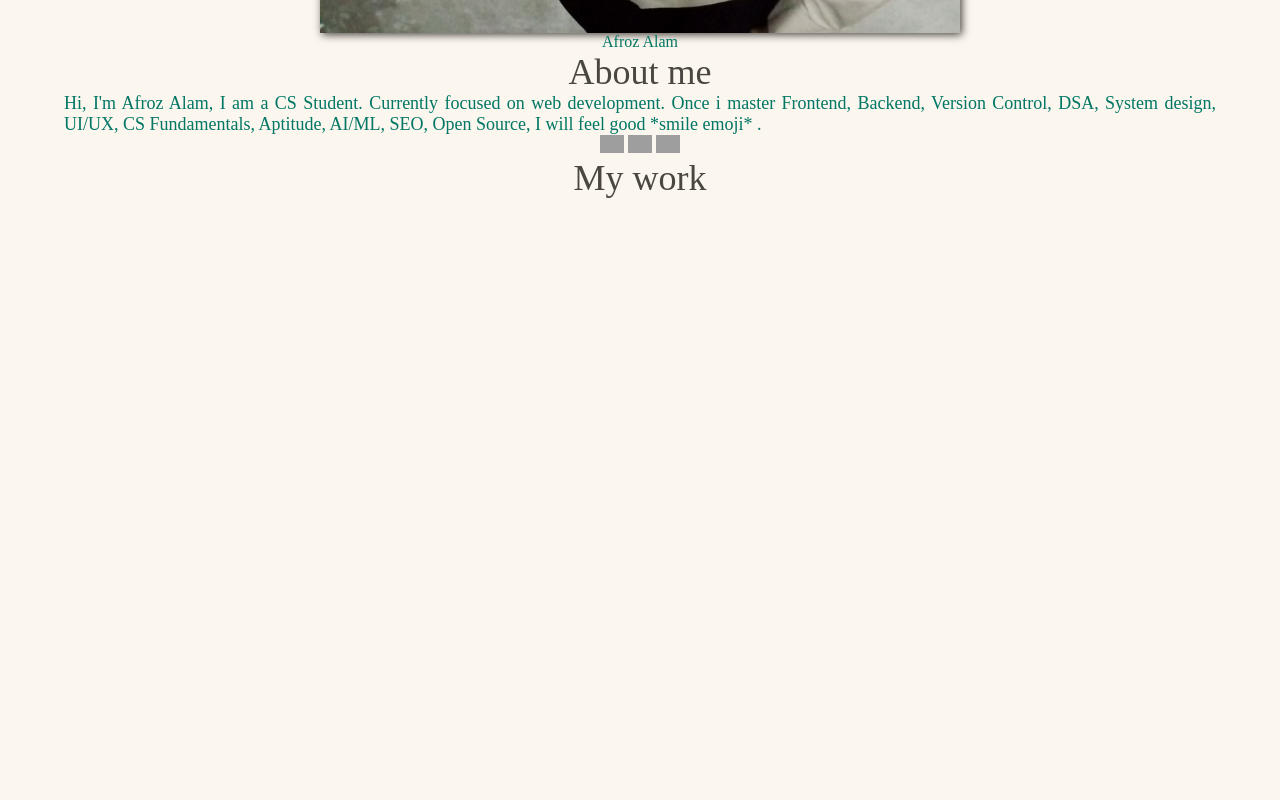
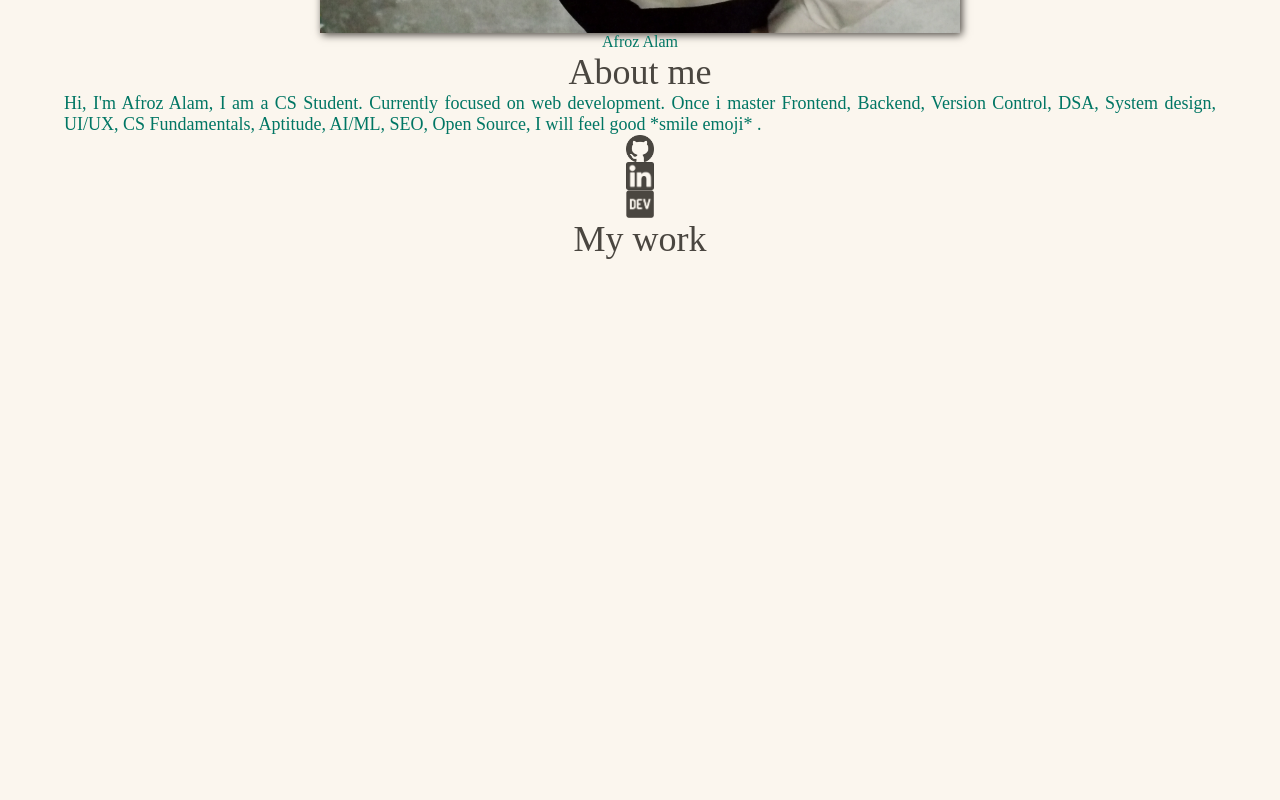
Before and after one commit to alam-afroz/Homepage, a plain HTML site: page index.html in a window 1280 px wide. Shown: the part 1020-1820 px from the top of the page. Drawn offline with Linux system fonts and the light colour scheme; grey boxes are pictures that could not be loaded; a web font is replaced by a local one.

Commit message:
added links to img tag

```diff
--- a/index.html
+++ b/index.html
@@ -22,11 +22,26 @@
 </p>
 <div class="icons_header">
 
+<a href="https://github.com/alam-afroz"  target="_blank"
+           rel="noopener noreferrer">
 
-<img class="icon" src="https://cdn.jsdelivr.net/gh/devicons/devicon@latest/icons/github/github-original.svg" />
+<img class="icon" src="./assets/github_brown.png" />
+</a>
 
-<img class="icon" src="https://cdn.jsdelivr.net/gh/devicons/devicon@latest/icons/linkedin/linkedin-plain.svg" />
-<img class="icon" src="https://cdn.jsdelivr.net/gh/devicons/devicon@latest/icons/linkedin/linkedin-plain.svg" />
+
+<a href="https://www.linkedin.com/in/profile-afroz-alam/"  target="_blank"
+           rel="noopener noreferrer">
+
+<img class="icon" src="./assets/linked_in_brown.png" />
+</a>
+
+<a href="https://dev.to/afroz_alam_"  target="_blank"
+           rel="noopener noreferrer">
+
+<img class="icon" src="./assets/dev_icon_brown.png" />
+</a>
+
+
 </div>
 </section>
 <main>
@@ -37,7 +52,7 @@
    <img class="project" src="./assets/projects/weather_app.jpg" alt="project">
    <div class="description">
        <p class="project_name">Weather App</p>
-       <img class="icon github"  src="https://cdn.jsdelivr.net/gh/devicons/devicon@latest/icons/github/github-original.svg" />
+       <img class="icon github"  src="./assets/github_brown.png" />
        <img class="icon link"  src="./assets/arrow.svg" />
        <p class="project_description">Weather App which fetches weather data from live api</p>
    </div>
@@ -46,7 +61,7 @@
  <img class="project" src="./assets/projects/todo.jpg" alt="project">
     <div class="description">
         <p class="project_name">To-do List App</p>
-        <img class="icon github"  src="https://cdn.jsdelivr.net/gh/devicons/devicon@latest/icons/github/github-original.svg" />
+       <img class="icon github"  src="./assets/github_brown.png" />
         <img class="icon link"  src="./assets/arrow.svg" />
         <p class="project_description">A to-do list with localStorage to save tasks and info</p>
     </div>
@@ -57,7 +72,7 @@
 <img class="project" src="./assets/projects/tic-tac-toe.jpg" alt="project">
 <div class="description">
     <p class="project_name">Tic-Tac-Toe Game</p>
-    <img class="icon github"  src="https://cdn.jsdelivr.net/gh/devicons/devicon@latest/icons/github/github-original.svg" />
+   <img class="icon github"  src="./assets/github_brown.png" />
     <img class="icon link"  src="./assets/arrow.svg" />
     <p class="project_description">A classic Tic Tac Toe game for two-players, play in browser </p>
 </div>
@@ -72,7 +87,7 @@
     <img class="project" src="./assets/projects/calculator.jpg" alt="project">
     <div class="description">
         <p class="project_name">Calculator</p>
-        <img class="icon github"  src="https://cdn.jsdelivr.net/gh/devicons/devicon@latest/icons/github/github-original.svg" />
+      <img class="icon github"  src="./assets/github_brown.png" />
         <img class="icon link"  src="./assets/arrow.svg" />
         <p class="project_description">A browser-based calculator with multiple themes</p>
     </div>
@@ -85,7 +100,7 @@
     <img class="project" src="./assets/projects/restaurant_page.jpg" alt="project">
     <div class="description">
         <p class="project_name">Restaurant Page</p>
-        <img class="icon github"  src="https://cdn.jsdelivr.net/gh/devicons/devicon@latest/icons/github/github-original.svg" />
+       <img class="icon github"  src="./assets/github_brown.png" />
         <img class="icon link"  src="./assets/arrow.svg" />
         <p class="project_description">A simple restaurant page with tabbed-browsing experience</p>
     </div>
@@ -98,7 +113,7 @@
     <img class="project" src="./assets/projects/admin_dashboard.png" alt="project">
     <div class="description">
         <p class="project_name">Admin dashboard</p>
-        <img class="icon github"  src="https://cdn.jsdelivr.net/gh/devicons/devicon@latest/icons/github/github-original.svg" />
+       <img class="icon github"  src="./assets/github_brown.png" />
         <img class="icon link"  src="./assets/arrow.svg" />
         <p class="project_description">A simple admin dashboard page made by using HTML and CSS</p>
     </div>
@@ -129,10 +144,25 @@ House No.- null , Block- null <br>
 <img class="mail_img" src="./assets/mail.svg" alt="mail">
 <p class="mail">me@example.com</p>
 <div class="footer_icons">
-<img class="icon" src="https://cdn.jsdelivr.net/gh/devicons/devicon@latest/icons/github/github-original.svg" />
+<a href="https://github.com/alam-afroz"  target="_blank"
+           rel="noopener noreferrer">
 
-<img class="icon" src="https://cdn.jsdelivr.net/gh/devicons/devicon@latest/icons/linkedin/linkedin-plain.svg" />
-<img class="icon" src="https://cdn.jsdelivr.net/gh/devicons/devicon@latest/icons/linkedin/linkedin-plain.svg" />
+<img class="icon" src="./assets/github_beige.png" />
+</a>
+
+
+<a href="https://www.linkedin.com/in/profile-afroz-alam/"  target="_blank"
+           rel="noopener noreferrer">
+<img class="icon" src="./assets/linked_in_beige.svg" />
+</a>
+
+<a href="https://dev.to/afroz_alam_"  target="_blank"
+           rel="noopener noreferrer">
+
+<img class="icon" src="./assets/dev_icon_beige.png" />
+</a>
+
+
 </div>
 </footer>
 </body>
--- a/style.css
+++ b/style.css
@@ -66,7 +66,7 @@ font-size: var(--text-size);
 }
 
 .icon {
-    width: 24px;
+    width: 28px;
     transition: transform 200ms ease;
 }
 .icon:hover{
@@ -138,7 +138,8 @@ font-size: var(--caption-size);
 color: var(--primary-accent-color);
 }
 .github{
-    height: 20px;
+    width: 20px;
+    height: auto;
 
 }
 .link{
@@ -149,3 +150,13 @@ color: var(--secondary_accent_color);
    display: grid;
    background-color: var(--primary-accent-color);
 }
+a{
+    display: block;
+    width: 100%;
+}
+
+a > img{
+    display: block;
+    width: 100%;
+    height: auto;
+}
```
Also changed, not shown: assets/call_sample.svg (deleted), assets/dev_icon_beige.png (added), assets/dev_icon_brown.png (added), assets/github_beige.png (added), assets/github_brown.png (added), assets/linked_in_beige.svg (added), assets/linked_in_brown.png (added), assets/mail_sample.svg (deleted).
